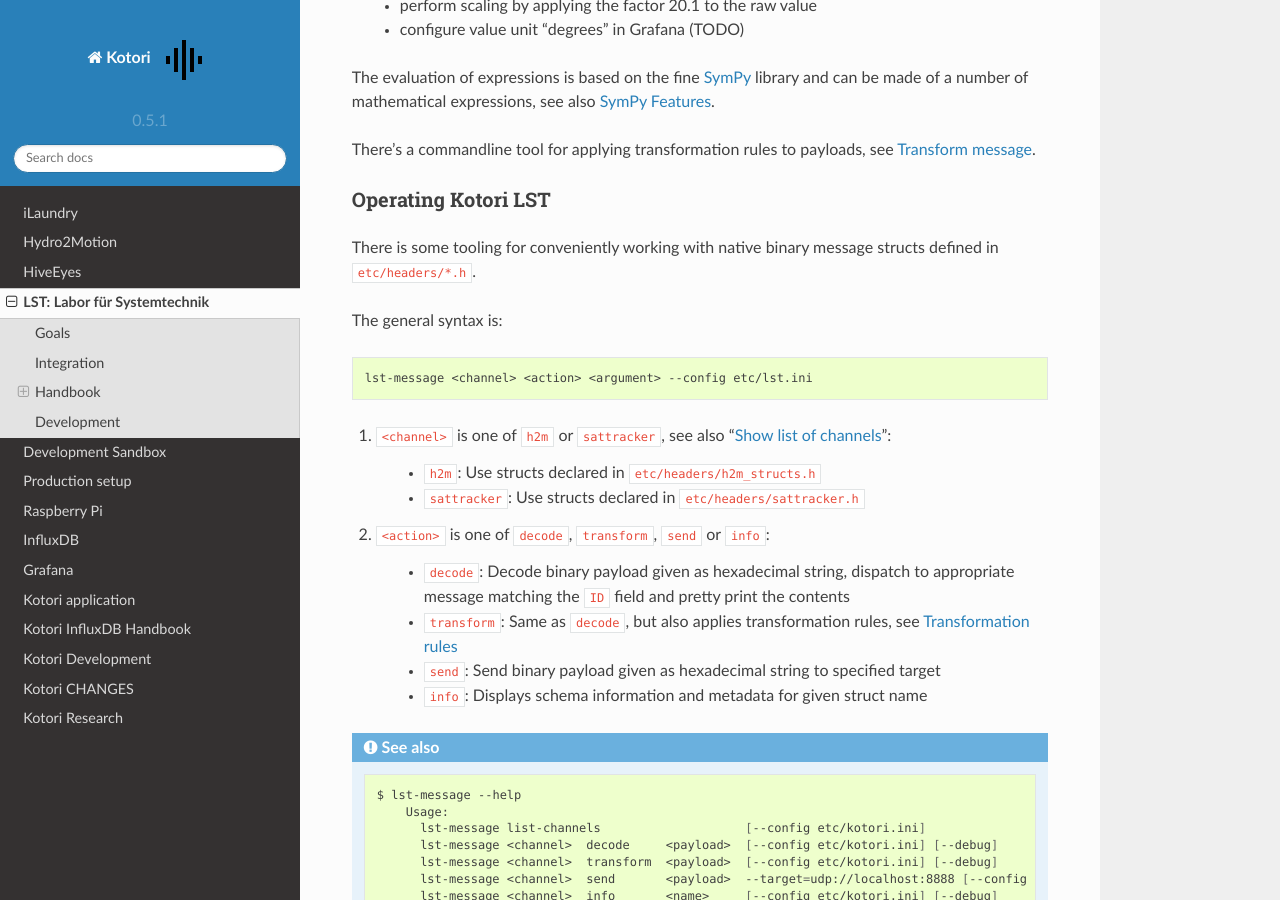
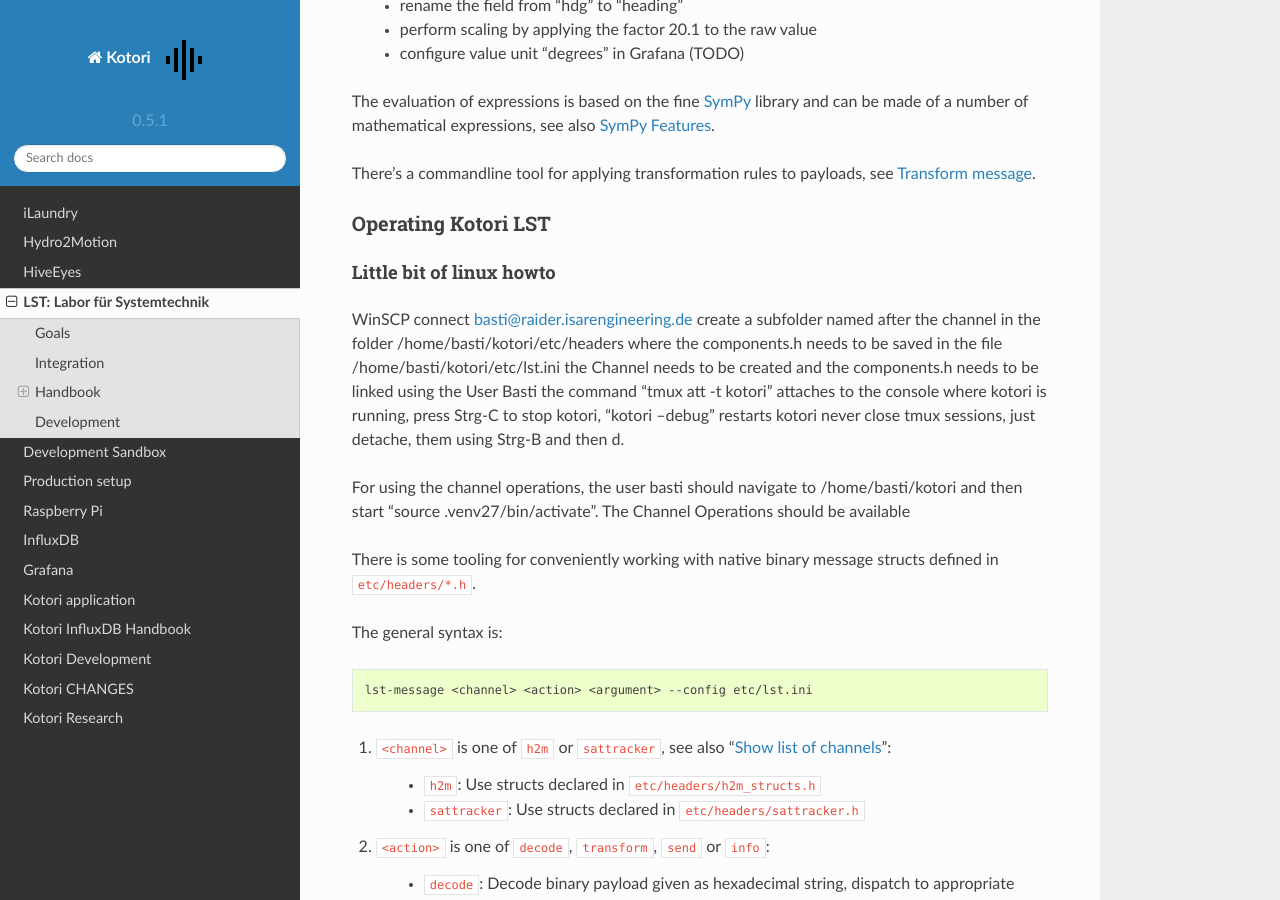
Before and after one commit to daq-tools/kotori, a Sphinx documentation site: the page built from doc/source/applications/05-lst.rst, in a window 1280 px wide and 900 px high, scrolled down 3783 px. Built offline with Sphinx 7.4.7 and the Read the Docs theme 2.0.0, drawn with Linux system fonts in a browser that asks for light colours; some of the changed text lies outside the part shown.

Commit message:
little bit of Linux Howto added

```diff
--- a/doc/source/applications/05-lst.rst
+++ b/doc/source/applications/05-lst.rst
@@ -189,6 +189,18 @@
 
 Operating Kotori LST
 ====================
+
+Little bit of linux howto
+---------------
+
+WinSCP connect basti@raider.isarengineering.de
+create a subfolder named after the channel in the folder /home/basti/kotori/etc/headers where the components.h needs to be saved
+in the file /home/basti/kotori/etc/lst.ini the Channel needs to be created and the components.h needs to be linked
+using the User Basti the command  "tmux att -t kotori" attaches to the console where kotori is running, press Strg-C to stop kotori, "kotori --debug" restarts kotori
+never close tmux sessions, just detache, them using Strg-B and then d.
+
+
+For using the channel operations, the user basti should navigate to /home/basti/kotori and then start "source .venv27/bin/activate". The Channel Operations should be available
 
 .. highlight:: bash
 
```
